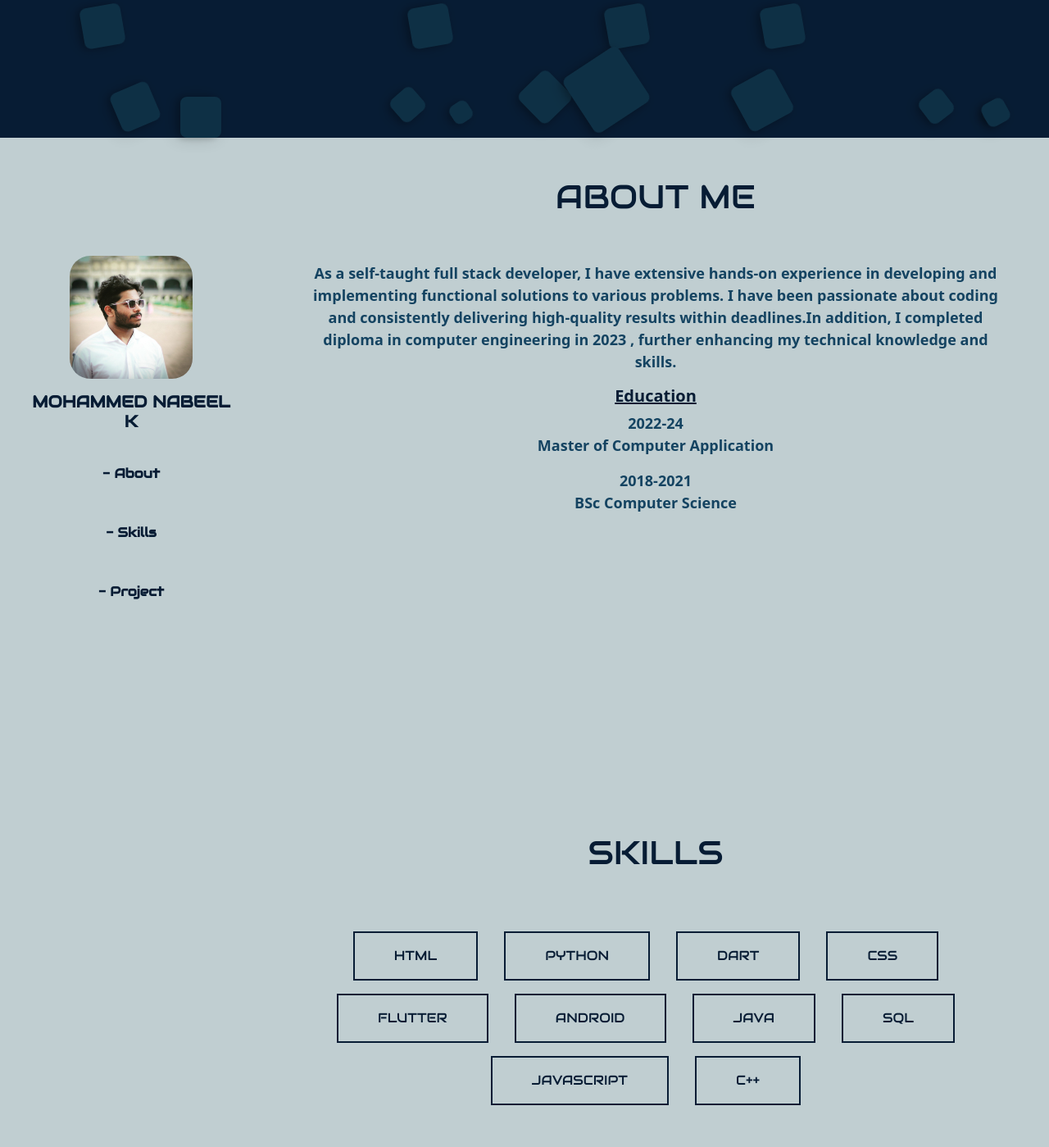
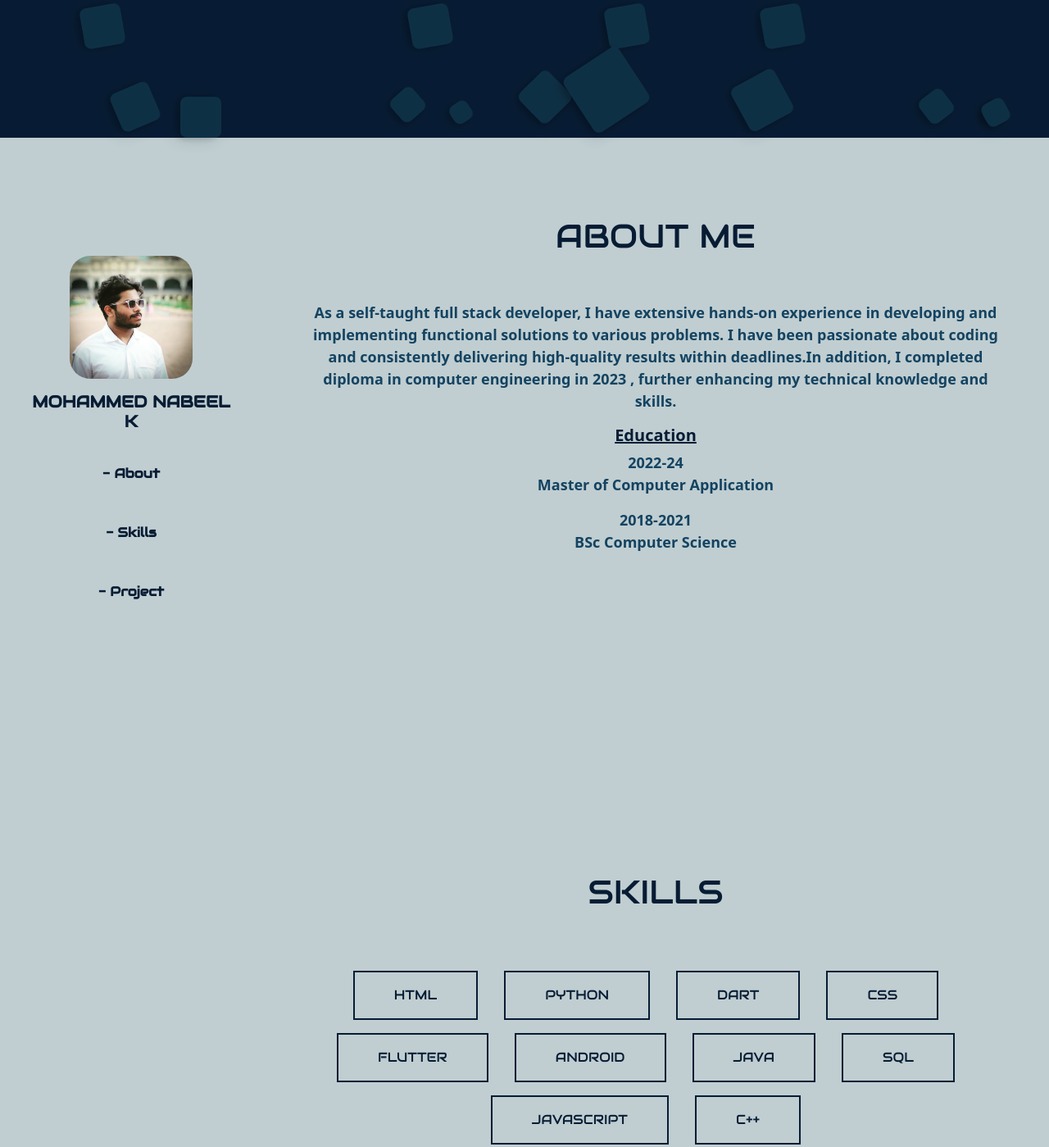
Before and after one commit to Mohammed-Nabeel-K/portfolio, a plain HTML site: page index.html in a window 1280 px wide. Shown: the part 632-2031 px from the top of the page at 82% size. Drawn offline with nearby package versions, Linux system fonts and the light colour scheme; a web font is replaced by a local one.

Commit message:
Update index.html
u

```diff
--- a/index.html
+++ b/index.html
@@ -50,7 +50,7 @@
 
                 </div>
                 <div class="otherSide col-12 col-md-8 col-lg-9  " >
-                    <div class="aboutDiv text-center ">
+                    <div class="aboutDiv text-center py-5" id="aboutDiv">
                         <div class="headingsDiv"><h1 id="aboutMe" class="text-center p-5 headings " >ABOUT ME</h1></div>
                         <p id="aboutText" class="mx-5 text-animate" > As a self-taught full stack developer, I have extensive hands-on experience in developing and implementing functional solutions to various problems. I have been passionate about coding and consistently delivering high-quality results within deadlines.In addition, I completed diploma in computer engineering in 2023 , further enhancing my technical knowledge and skills. </p>
                         <h5 class="eduh">Education</h5>
@@ -61,7 +61,7 @@
 
                     </div>
 
-                    <div class="skillDiv">
+                    <div class="skillDiv py-5" id="skillDiv">
                         <div class="h1Div text-center m-5 headingsDiv">
                             <h1 class="skillText headings ">SKILLS</h1>
                         </div>
@@ -78,7 +78,7 @@
                             <div class="items col-auto px-5 pt-3 mx-3 my-2 know50"><div class="forColor "><p id="">C++</p></div></div>
                         </div>
                     </div>
-                    <div class="projectDiv container  text-center py-5">
+                    <div class="projectDiv container  text-center py-5" id="projectDiv">
                         <div class="headingsDiv"><h1 class="headings  py-5 ">PROJECTS</h1></div>
                         <div class="projects text-center row  g-2">
                             <div class="card cardDiv col-12 col-md-6 col-lg-4 p-3 " >
```
